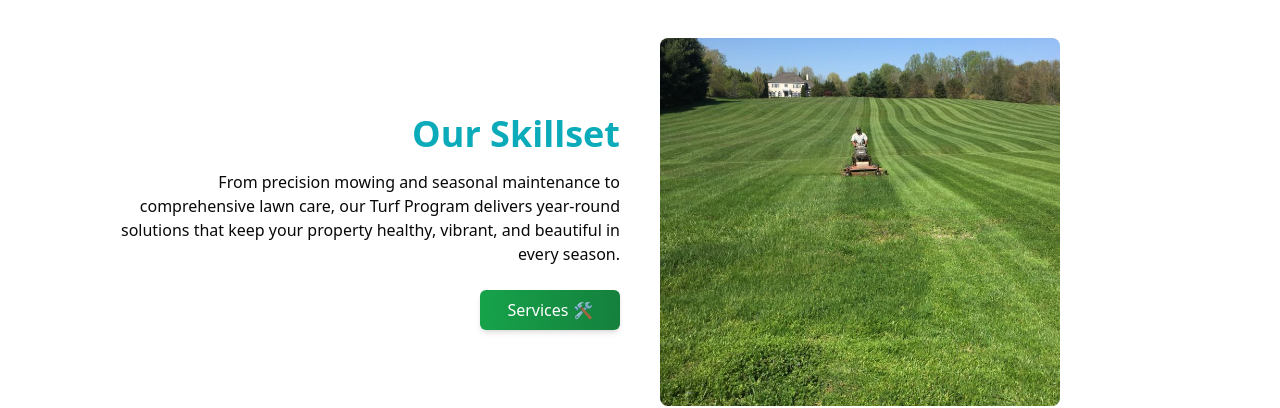
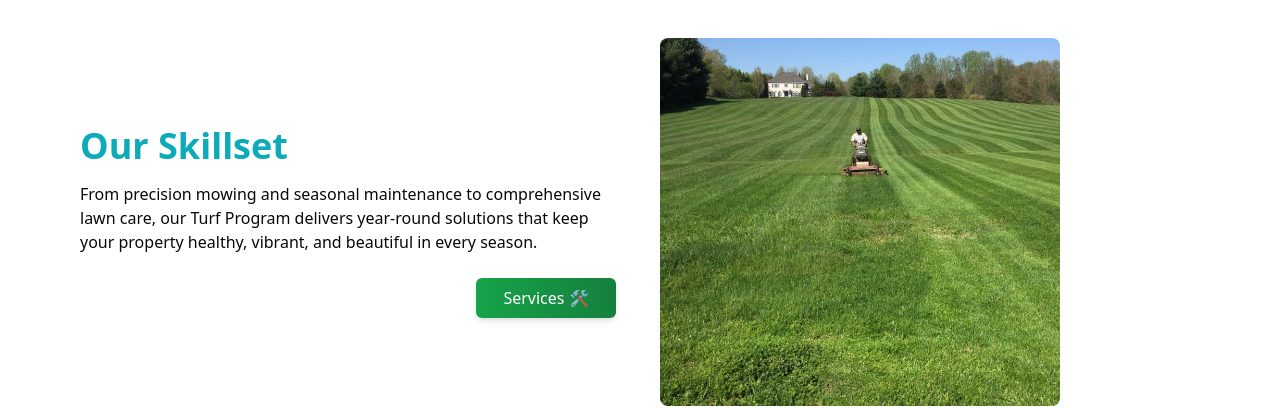
Before and after one commit to 0ETERATION1/greenacres, a Next.js app: page / in a window 1280 px wide. Shown: the part 1211-1619 px from the top of the page. Built offline with nearby package versions, Linux system fonts and the light colour scheme.

Commit message:
fix services button to be in correct alignment

```diff
--- a/components/PropertySection.tsx
+++ b/components/PropertySection.tsx
@@ -53,19 +53,18 @@ export default function PropertySection() {
 
         {/* Second Image and Text */}
         <div className="flex items-center mb-10">
-          <div
-            className={`w-1/2 place-items-end px-5 ${styles.imageContainer}`}
-          >
+          <div className={`w-1/2 pr-6 ${styles.textContainer}`}>
             <h1 className="text-3xl md:text-4xl font-bold text-[#0cabba] mb-4">
               Our Skillset
             </h1>
-            <p className="text-left md:text-right">
+            <p>
               From precision mowing and seasonal maintenance to comprehensive
               lawn care, our Turf Program delivers year-round solutions that
               keep your property healthy, vibrant, and beautiful in every
               season.
             </p>
             <br></br>
+            <div className="flex justify-end">
               <Link
                 href="/services"
                 className="
@@ -79,11 +78,13 @@ export default function PropertySection() {
                   whitespace-nowrap
                   w-[140px]
                   text-center
+
                 "
                 style={{ fontWeight: 500 }}
               >
                 Services 🛠️
               </Link>
+            </div>
           </div>
           <div
             className={`w-1/2 place-items-start px-5 ${styles.imageContainer}`}
```
Lines whose indentation alone changed are shown as unchanged.
